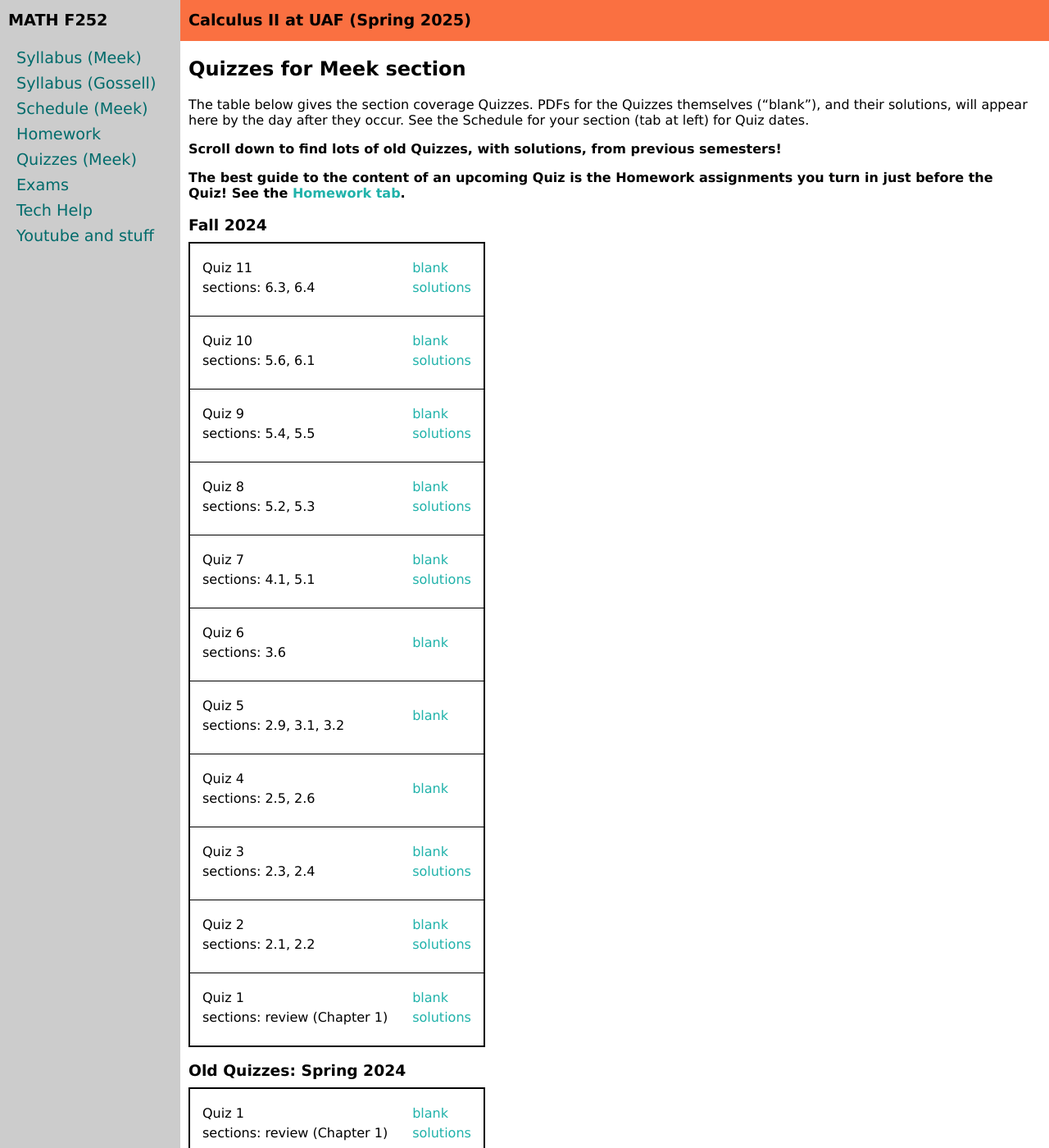
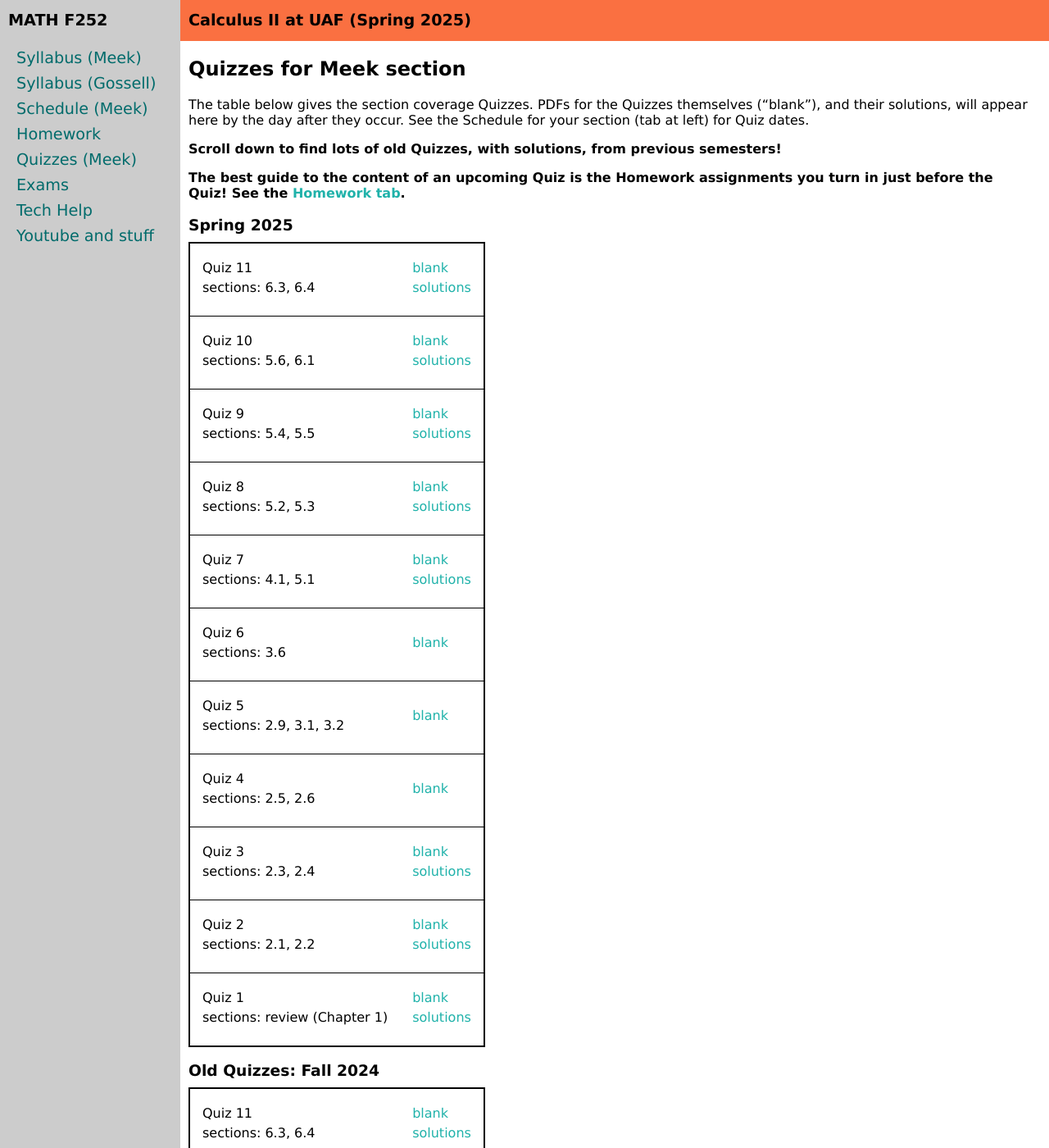
Before and after one commit to uaf-math/calc2, a Jekyll site: the page built from quizzes.md, in a window 1280 px wide and 1400 px high. Shown: the whole window at 82% size. Built offline with Jekyll 4.4.1, drawn with Linux system fonts in a browser that asks for light colours.

Commit message:
updated quizzes for sp25

```diff
--- /dev/null
+++ b/_data/quizzesS25.yml
@@ -0,0 +1,11 @@
+semester: Spring 2025 (Meek's section)
+home: assets/quizzes/S25/Meek
+quizzes:
+- name: Quiz 2
+  sections: 2.1, 2.2
+  blank: quiz02.pdf
+  solutions: quiz02Sols.pdf
+- name: Quiz 1
+  sections: review (Chapter 1)
+  blank: quiz01.pdf
+  solutions: quiz01Sols.pdf
--- a/quizzes.md
+++ b/quizzes.md
@@ -11,7 +11,11 @@
 
 <b>The best guide to the content of an upcoming Quiz is the Homework assignments you turn in just before the Quiz!  See the [Homework tab](homework.html).</b>
 
-### Fall 2024
+### Spring 2025
+
+{% include quiz_table.md  data=site.data.quizzesF24 %}
+
+### Old Quizzes: Fall 2024
 
 {% include quiz_table.md  data=site.data.quizzesF24 %}
 
```
Also changed, not shown: 7 other files.
